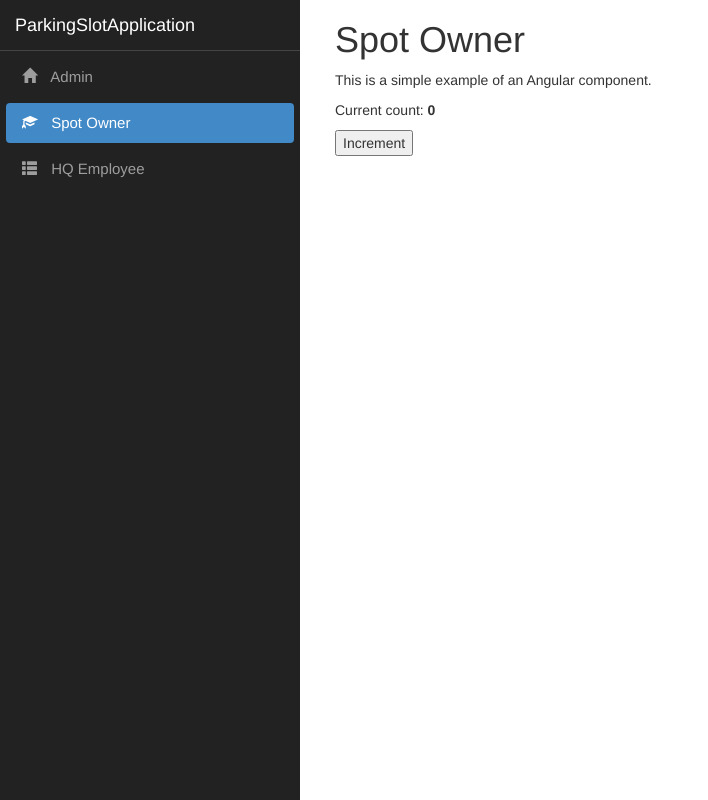
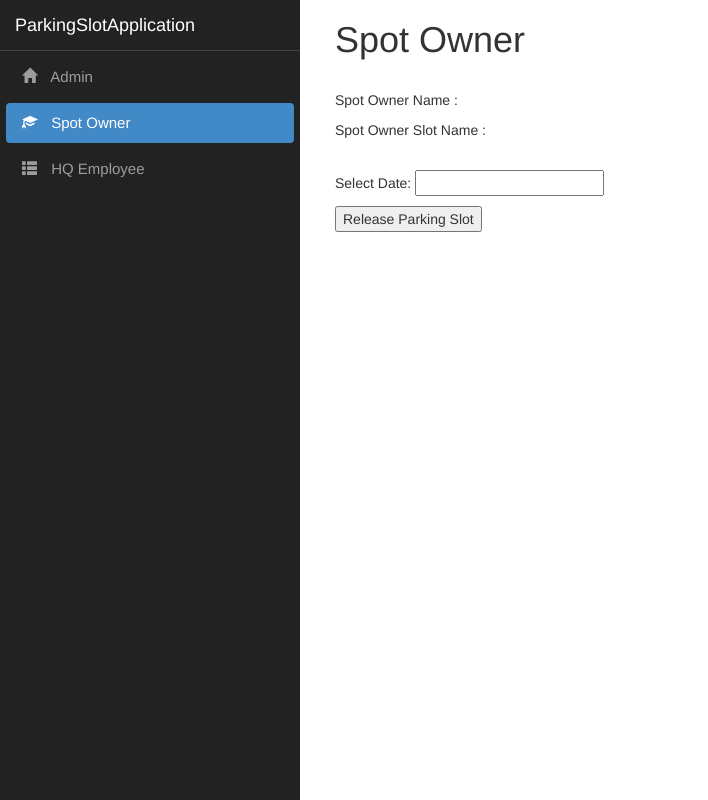
Before and after one commit to pvppratik81/ParkingApplication, an Angular app in the folder ParkingSlotApplication/ClientApp/: page /counter in a window 1280 px wide. Shown: the whole page, without its empty margins (0-708 px from the left). Built offline with nearby package versions, Linux system fonts and the light colour scheme.

Commit message:
Release Slot

```diff
--- a/ParkingSlotApplication/ClientApp/src/app/counter/counter.component.html
+++ b/ParkingSlotApplication/ClientApp/src/app/counter/counter.component.html
@@ -1,7 +1,12 @@
 <h1>Spot Owner</h1>
 
-<p>This is a simple example of an Angular component.</p>
+<br />
 
-<p>Current count: <strong>{{ currentCount }}</strong></p>
+<p>Spot Owner Name : </p>
+<p>Spot Owner Slot Name : </p>
 
-<button (click)="incrementCounter()">Increment</button>
+<br />
+
+<p>Select Date: <input type="text" id="datepicker"></p>
+
+<button (click)="releaseSlotForParking()">Release Parking Slot </button>
--- a/ParkingSlotApplication/ClientApp/src/app/counter/counter.component.ts
+++ b/ParkingSlotApplication/ClientApp/src/app/counter/counter.component.ts
@@ -1,13 +1,22 @@
-import { Component } from '@angular/core';
+import { Component, Inject } from '@angular/core';
+import { HttpClient } from '@angular/common/http';
 
 @Component({
   selector: 'app-counter-component',
   templateUrl: './counter.component.html'
 })
 export class CounterComponent {
-  public currentCount = 0;
+  constructor(private http: HttpClient, @Inject('BASE_URL') private baseUrl: string) {
+  }
+  public status:boolean;
 
-  public incrementCounter() {
-    this.currentCount++;
+  public releaseSlotForParking() {
+    let request = {
+      "SlotId": 1,
+      "releaseDate":"2019-08-08"
+    }
+    this.http.post<boolean>(this.baseUrl + 'api/SampleData/ReleaseSlot', request).subscribe(result => {
+      this.status = result;
+    }, error => console.error(error));
   }
 }
```
Also changed, not shown: 1 other file (tests, documents, lock files or other folders).
